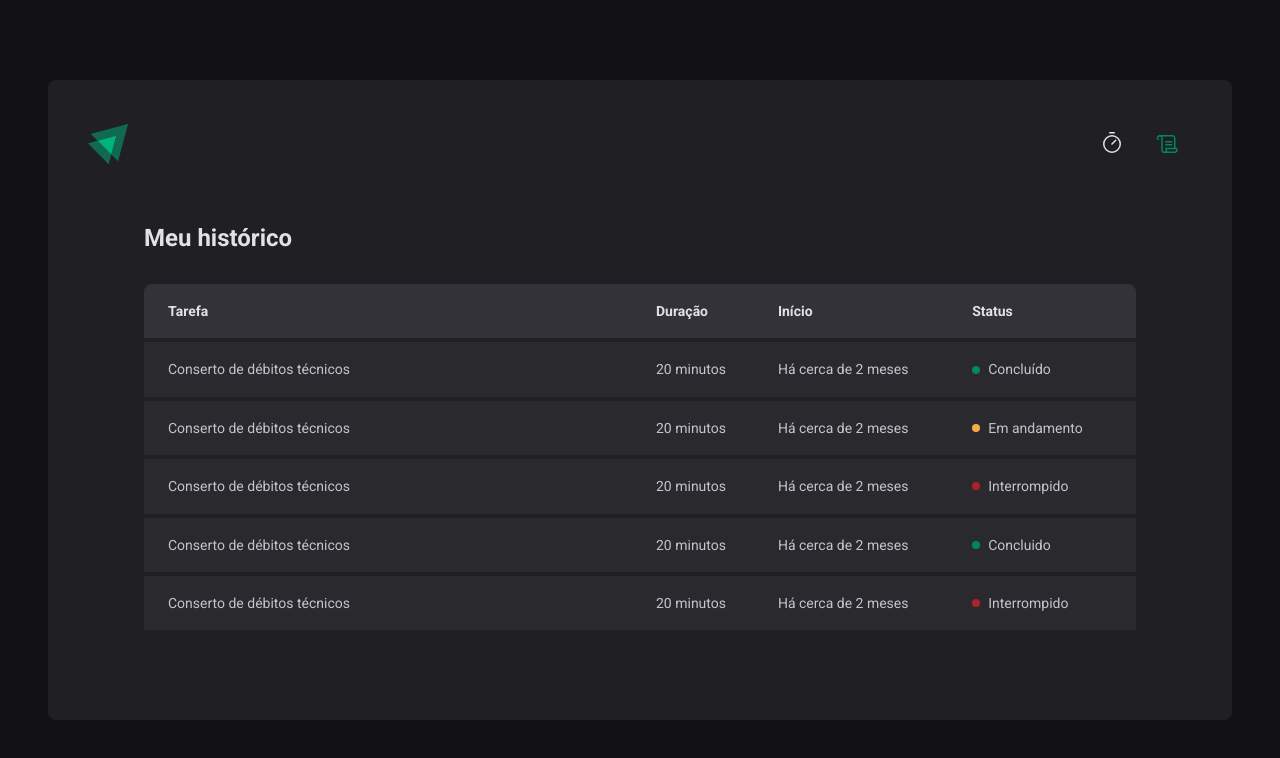
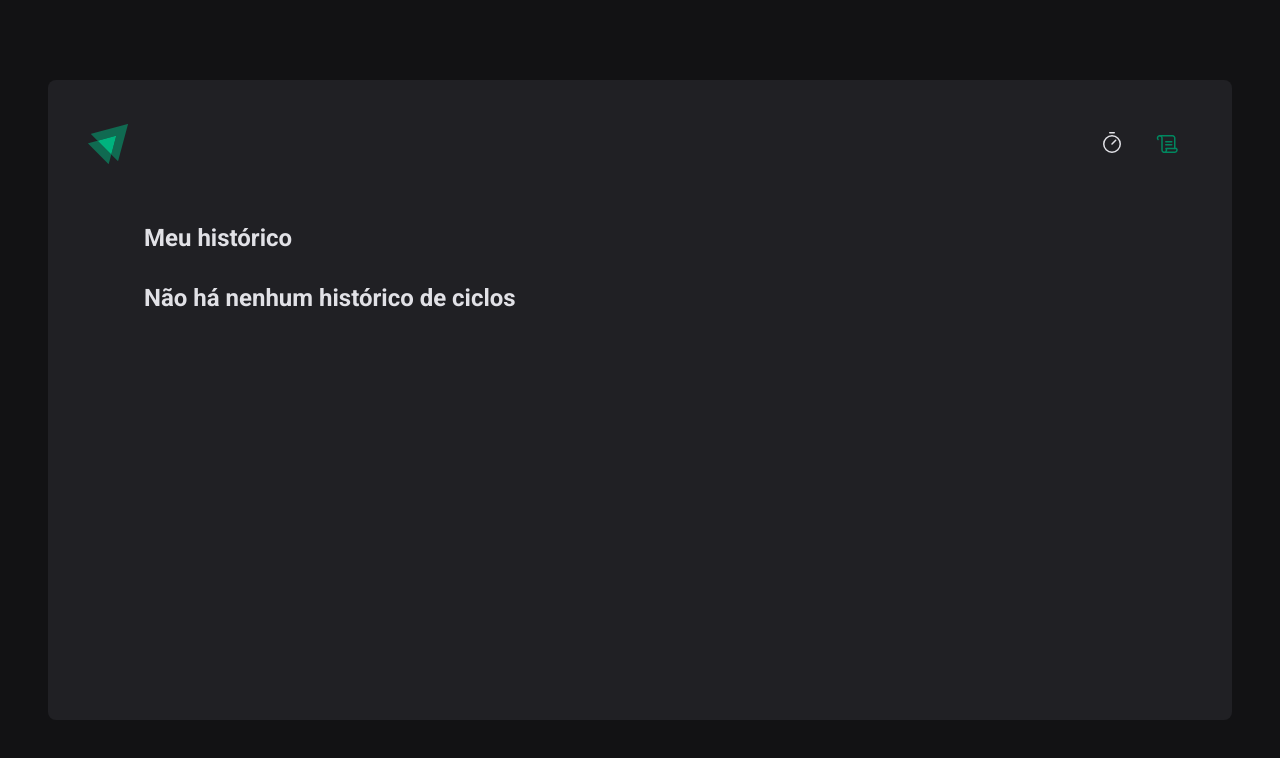
Before and after one commit to ngustavo80/ignite-timer, a React (Vite) app: page /history in a window 1280 px wide. Shown: the top 758 px of the page. Built offline with nearby package versions, Linux system fonts and the light colour scheme.

Commit message:
Page history data

```diff
--- a/src/contexts/CyclesContext.tsx
+++ b/src/contexts/CyclesContext.tsx
@@ -53,8 +53,6 @@ export function CyclesContextProvider({
     setCycles((state) => [...state, newCycle])
     setActiveCycleId(id)
     setPassedSeconds(0)
-
-    // reset()
   }
 
   function markCurrentCycleAsFinished() {
--- a/src/pages/History/index.tsx
+++ b/src/pages/History/index.tsx
@@ -1,11 +1,22 @@
+import { useContext } from 'react'
+import { formatDistanceToNow } from 'date-fns'
+import { ptBR } from 'date-fns/locale'
+
+import { CyclesContext } from '../../contexts/CyclesContext'
+
 import { HistoryContainer, HistoryList, Status } from './styles'
 
 export function History() {
+  const { cycles } = useContext(CyclesContext)
+
   return (
     <HistoryContainer>
       <h1>Meu histórico</h1>
 
       <HistoryList>
+        {cycles.length <= 0 ? (
+          <h1>Não há nenhum histórico de ciclos</h1>
+        ) : (
           <table>
             <thead>
               <tr>
@@ -17,52 +28,36 @@ export function History() {
             </thead>
 
             <tbody>
-            <tr>
-              <td>Conserto de débitos técnicos</td>
-              <td>20 minutos</td>
-              <td>Há cerca de 2 meses</td>
+              {cycles.map((cycle) => {
+                return (
+                  <tr key={cycle.id}>
+                    <td>{cycle.task}</td>
+                    <td>{cycle.minutesAmount}</td>
                     <td>
+                      {formatDistanceToNow(cycle.startDate, {
+                        addSuffix: true,
+                        locale: ptBR,
+                      })}
+                    </td>
+                    <td>
+                      {cycle.completeDate && (
                         <Status statusColor={'green'}>Concluído</Status>
+                      )}
+
+                      {cycle.interruptDate && (
+                        <Status statusColor={'red'}>Interrompido</Status>
+                      )}
+
+                      {!cycle.completeDate && !cycle.interruptDate && (
+                        <Status statusColor={'yellow'}>Em andamento</Status>
+                      )}
                     </td>
                   </tr>
-
-            <tr>
-              <td>Conserto de débitos técnicos</td>
-              <td>20 minutos</td>
-              <td>Há cerca de 2 meses</td>
-              <td>
-                <Status statusColor={'yellow'}>Em andamento</Status>
-              </td>
-            </tr>
-
-            <tr>
-              <td>Conserto de débitos técnicos</td>
-              <td>20 minutos</td>
-              <td>Há cerca de 2 meses</td>
-              <td>
-                <Status statusColor={'red'}>Interrompido</Status>
-              </td>
-            </tr>
-
-            <tr>
-              <td>Conserto de débitos técnicos</td>
-              <td>20 minutos</td>
-              <td>Há cerca de 2 meses</td>
-              <td>
-                <Status statusColor={'green'}>Concluido</Status>
-              </td>
-            </tr>
-
-            <tr>
-              <td>Conserto de débitos técnicos</td>
-              <td>20 minutos</td>
-              <td>Há cerca de 2 meses</td>
-              <td>
-                <Status statusColor={'red'}>Interrompido</Status>
-              </td>
-            </tr>
+                )
+              })}
             </tbody>
           </table>
+        )}
       </HistoryList>
     </HistoryContainer>
   )
--- a/src/pages/Home/index.tsx
+++ b/src/pages/Home/index.tsx
@@ -36,21 +36,33 @@ export function Home() {
     },
   })
 
-  const { handleSubmit, watch /* reset */ } = newCycleForm
+  const { handleSubmit, watch, reset } = newCycleForm
 
   const task = watch('task')
   const isSubmitDisabled = !task
 
+  function handleCreateANewCycle(data: newCycleFormData) {
+    createNewCycle(data)
+    reset()
+  }
+
+  function handleInteruptCurrentCycle() {
+    interuptCurrentCycle()
+  }
+
   return (
     <HomeContainer>
-      <form onSubmit={handleSubmit(createNewCycle)}>
+      <form onSubmit={handleSubmit(handleCreateANewCycle)}>
         <FormProvider {...newCycleForm}>
           <NewCycleForm />
         </FormProvider>
         <Countdown />
 
         {activeCycle ? (
-          <StopCountdownButton type="button" onClick={interuptCurrentCycle}>
+          <StopCountdownButton
+            type="button"
+            onClick={handleInteruptCurrentCycle}
+          >
             <HandPalm size={24} />
             Interromper
           </StopCountdownButton>
```
Lines whose indentation alone changed are shown as unchanged.
